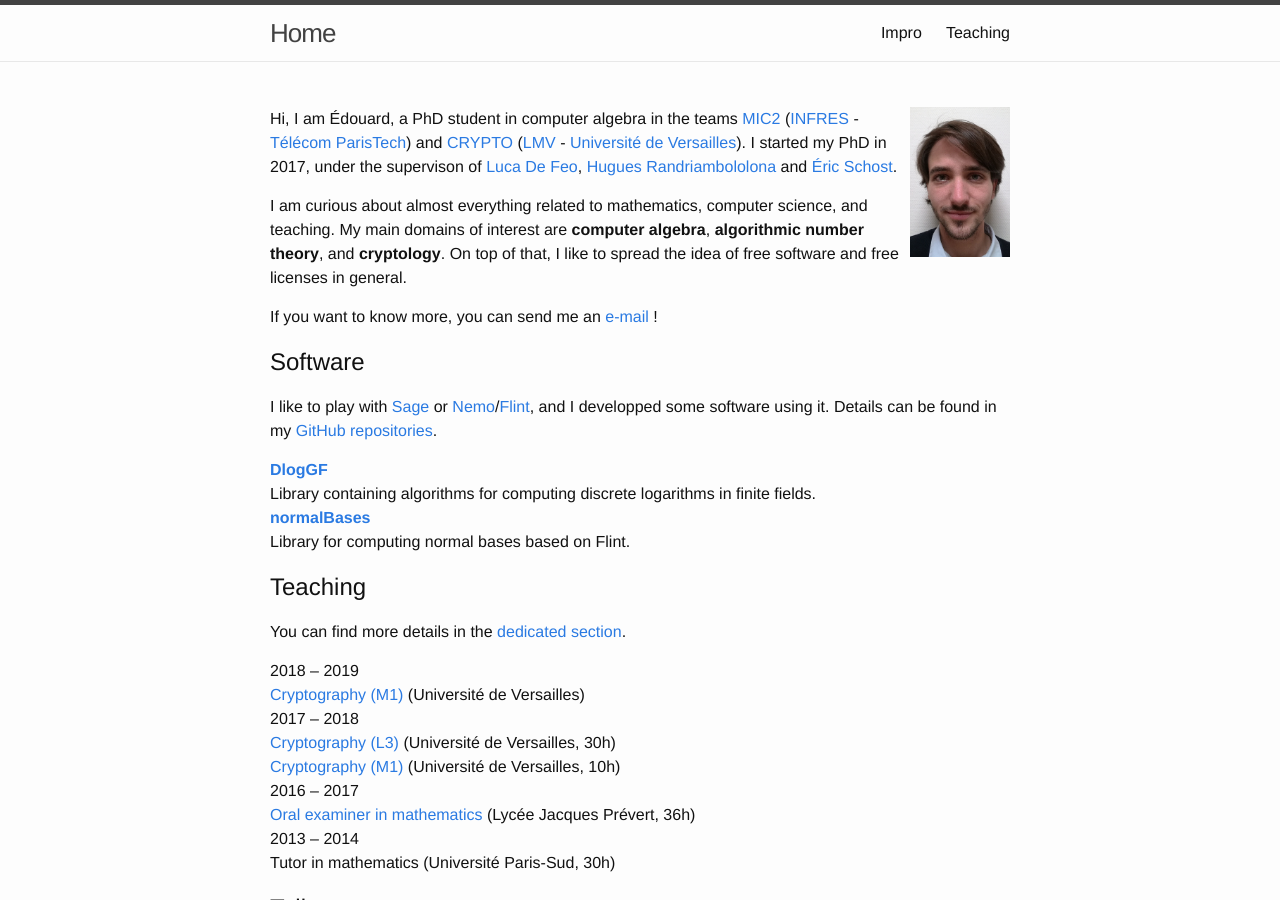
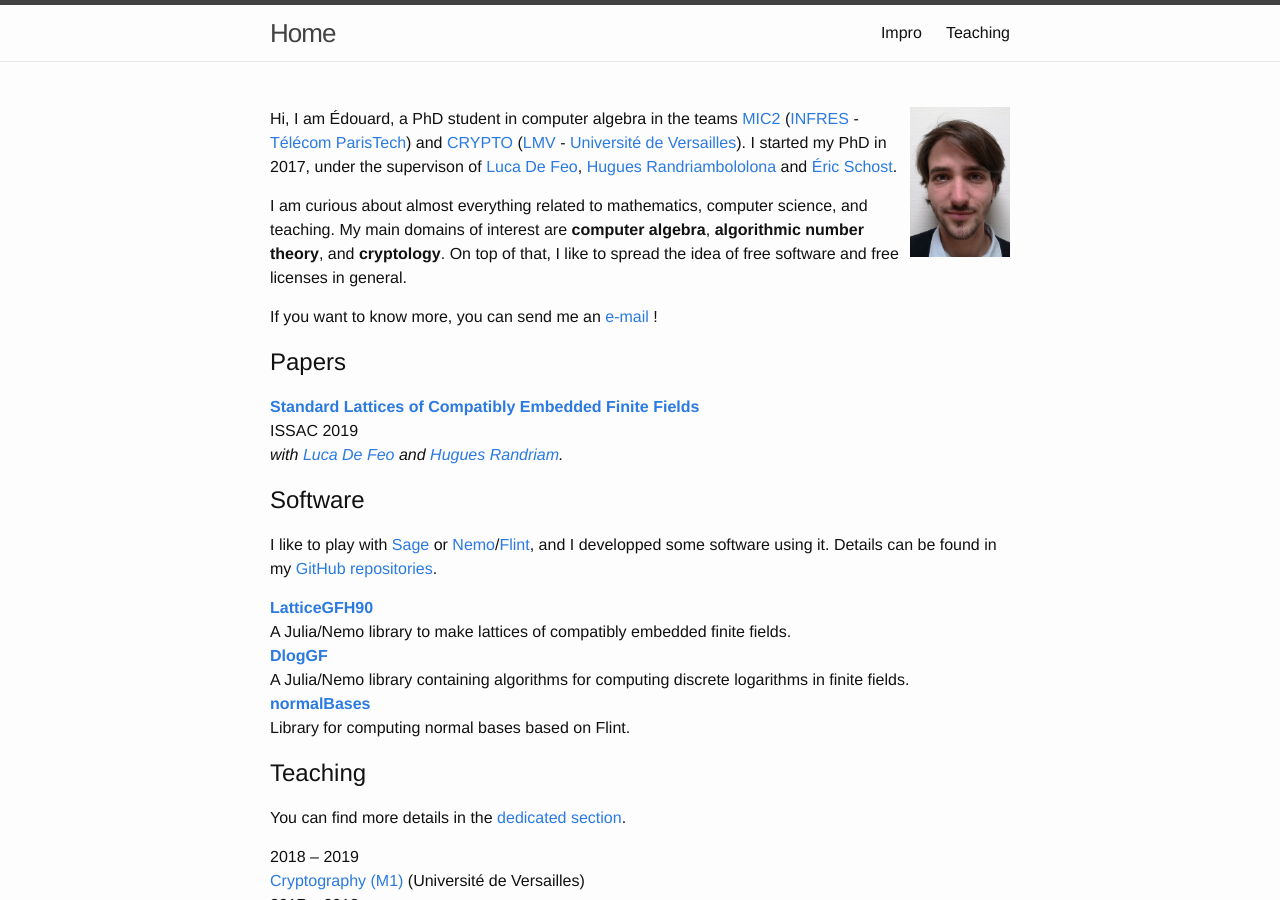
Before and after one commit to erou/erou.github.io, a Jekyll site: the page built from index.md, in a window 1280 px wide and 900 px high. Built offline with Jekyll 4.4.1, drawn with Linux system fonts in a browser that asks for light colours.

Commit message:
ISSAC results

```diff
--- a/index.md
+++ b/index.md
@@ -17,14 +17,23 @@ that, I like to spread the idea of free software and free licenses in general.
 If you want to know more, you can send me an
 [e-mail](mailto:{{ site.email }}) !
 
+## Papers
+
+**[Standard Lattices of Compatibly Embedded Finite Fields](https://hal.archives-ouvertes.fr/hal-02136976)**
+: ISSAC 2019
+: *with [Luca De Feo](http://defeo.lu/) and [Hugues Randriam](http://perso.telecom-paristech.fr/~randriam/).*
+
 ## Software
 
 I like to play with [Sage](http://www.sagemath.org/) or
 [Nemo](http://nemocas.org/)/[Flint](http://flintlib.org/), and I developped
 some software using it. Details can be found in my [GitHub repositories](https://github.com/erou?tab=repositories).
 
+[**LatticeGFH90**](https://github.com/erou/LatticeGFH90.jl)
+: A Julia/Nemo library to make lattices of compatibly embedded finite fields.
+
 [**DlogGF**](https://github.com/erou/DlogGF.jl)
-: Library containing algorithms for computing discrete logarithms in finite
+: A Julia/Nemo library containing algorithms for computing discrete logarithms in finite
 fields.
 
 [**normalBases**](https://github.com/erou/normalBases)
```
